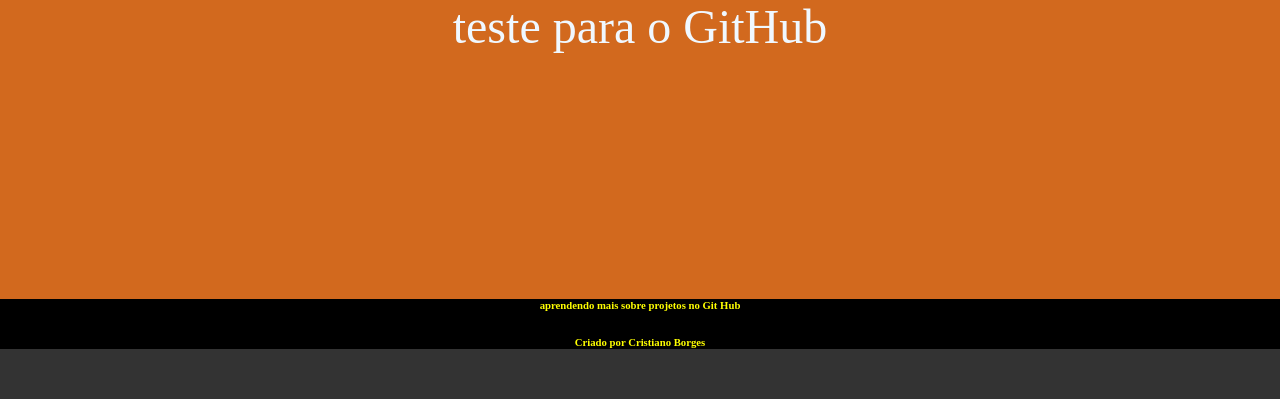
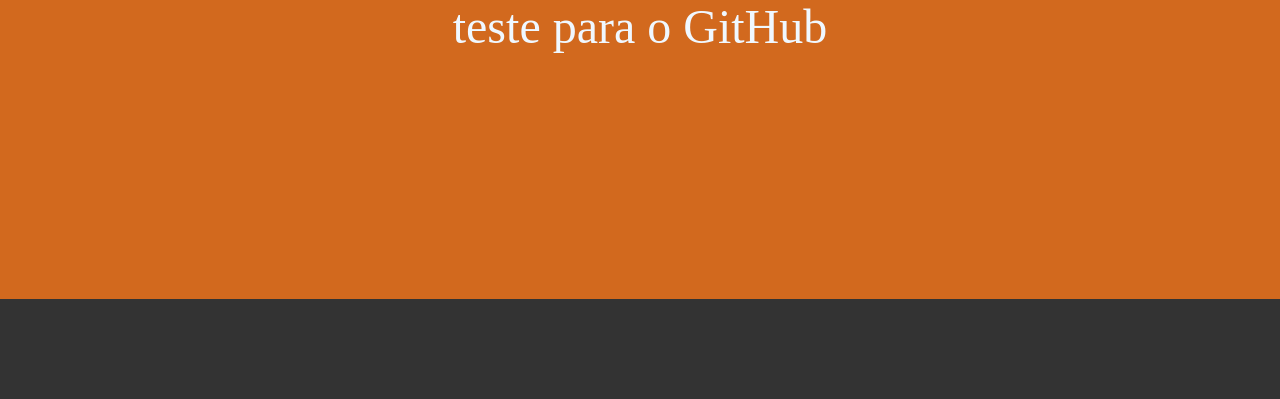
Before and after one commit to CristianoPBorges/ModuloGit, a PHP site: page / in a window 1280 px wide. Shown: the part 100-499 px from the top of the page. Run offline with PHP 8.4, Linux system fonts and the light colour scheme.

Commit message:
retornando backup do Git

```diff
--- a/index.php
+++ b/index.php
@@ -14,8 +14,5 @@
         <div id="corpo">
             teste para o GitHub
         </div>
-        <div id="rodape">
-        <H6>aprendendo mais sobre projetos no Git Hub</H6>
-        <h6> Criado por Cristiano Borges</h6>
     </body>
 </html>
--- a/style.css
+++ b/style.css
@@ -27,11 +27,3 @@ body{
   height: 300px;
   margin: auto;
 }
-#rodape{
-  width: auto;
-  height: 50px;
-  background-color: #000;
-  color: yellow;
-margin-top: -25px;
-  text-align: center;
-}
```
Also changed, not shown: Readme.txt.
